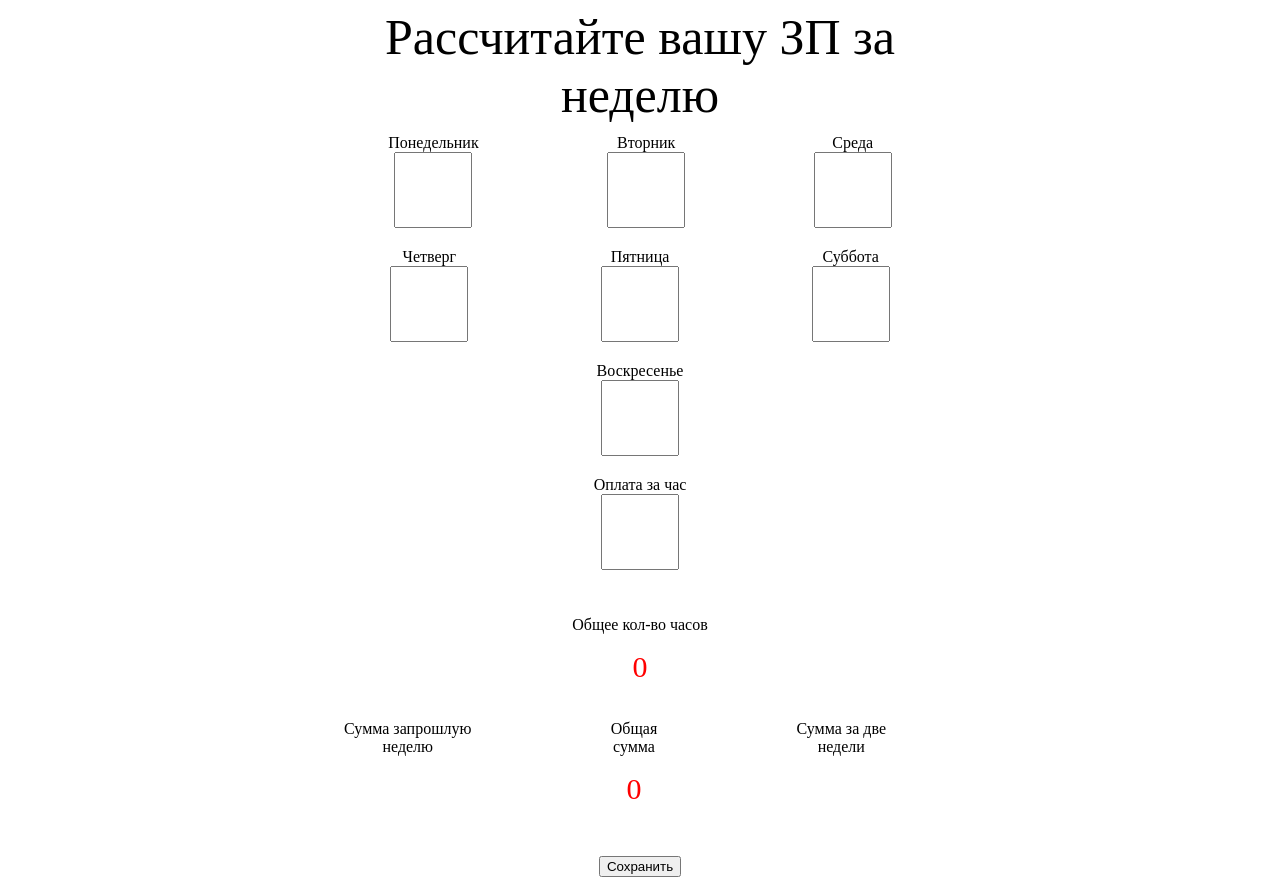
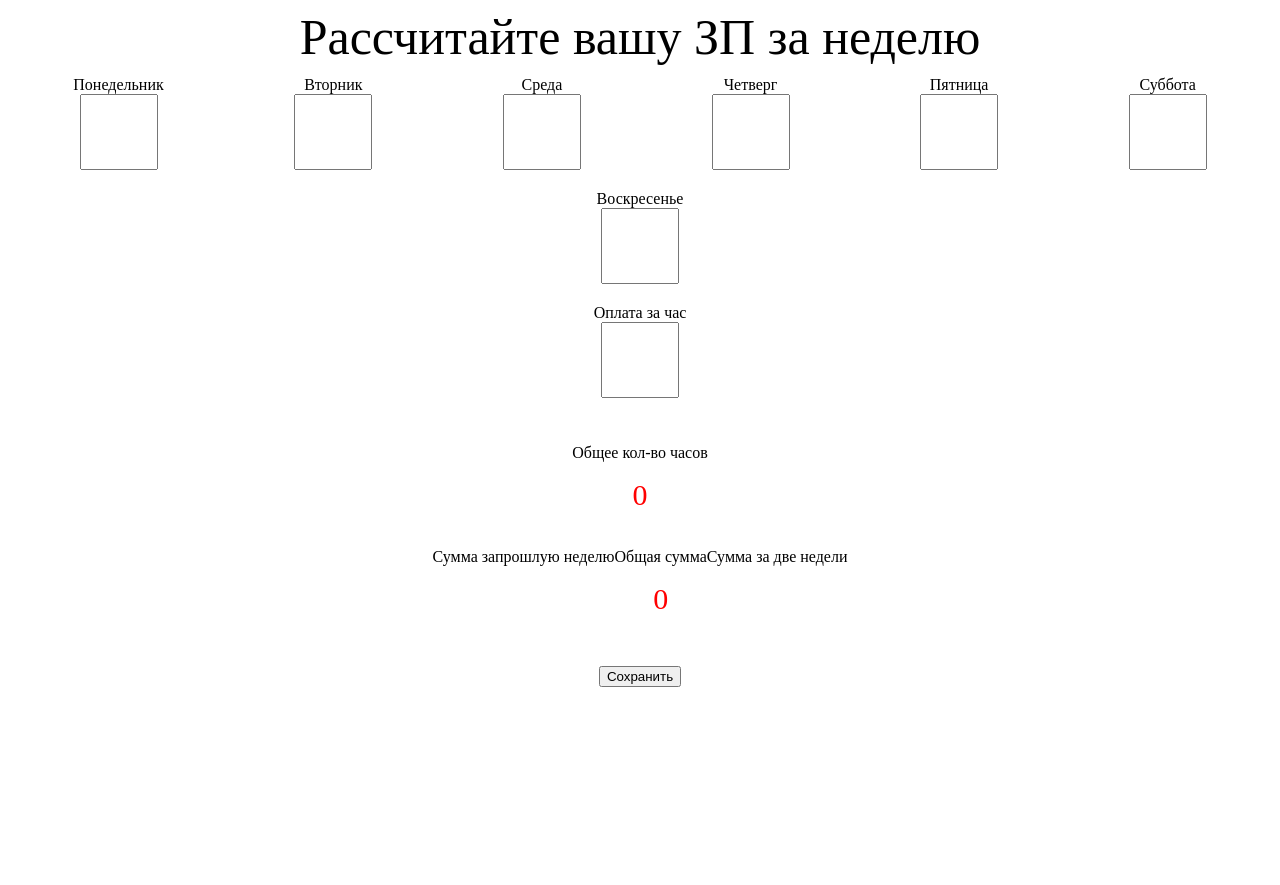
Before and after one commit to MaxLapenkov/wage-calculator, a plain HTML site: page index.html in a window 1280 px wide. After the commit the page ends 800 px from the top, so only its background shows below. Drawn offline with Linux system fonts and the light colour scheme.

Commit message:
Update style.css

```diff
--- a/style.css
+++ b/style.css
@@ -1,5 +1,5 @@
 .counter{
-    width: 50%;
+
     margin: 0 auto;
     display: flex;
     justify-content: center;
@@ -38,8 +38,7 @@ input::-webkit-inner-spin-button {
 .two-weeks {
     text-align: center;
     margin-top: 20px;
-    margin-left: 50px;
-    margin-right: 50px;
+
 }
 .last-week{
     margin-left: 0;
@@ -64,6 +63,7 @@ input::-webkit-inner-spin-button {
     display: flex;
     flex-direction: row;
     justify-content: space-around;
+    flex-wrap: wrap;
 }
 .save{
     margin-top: 50px;
```
